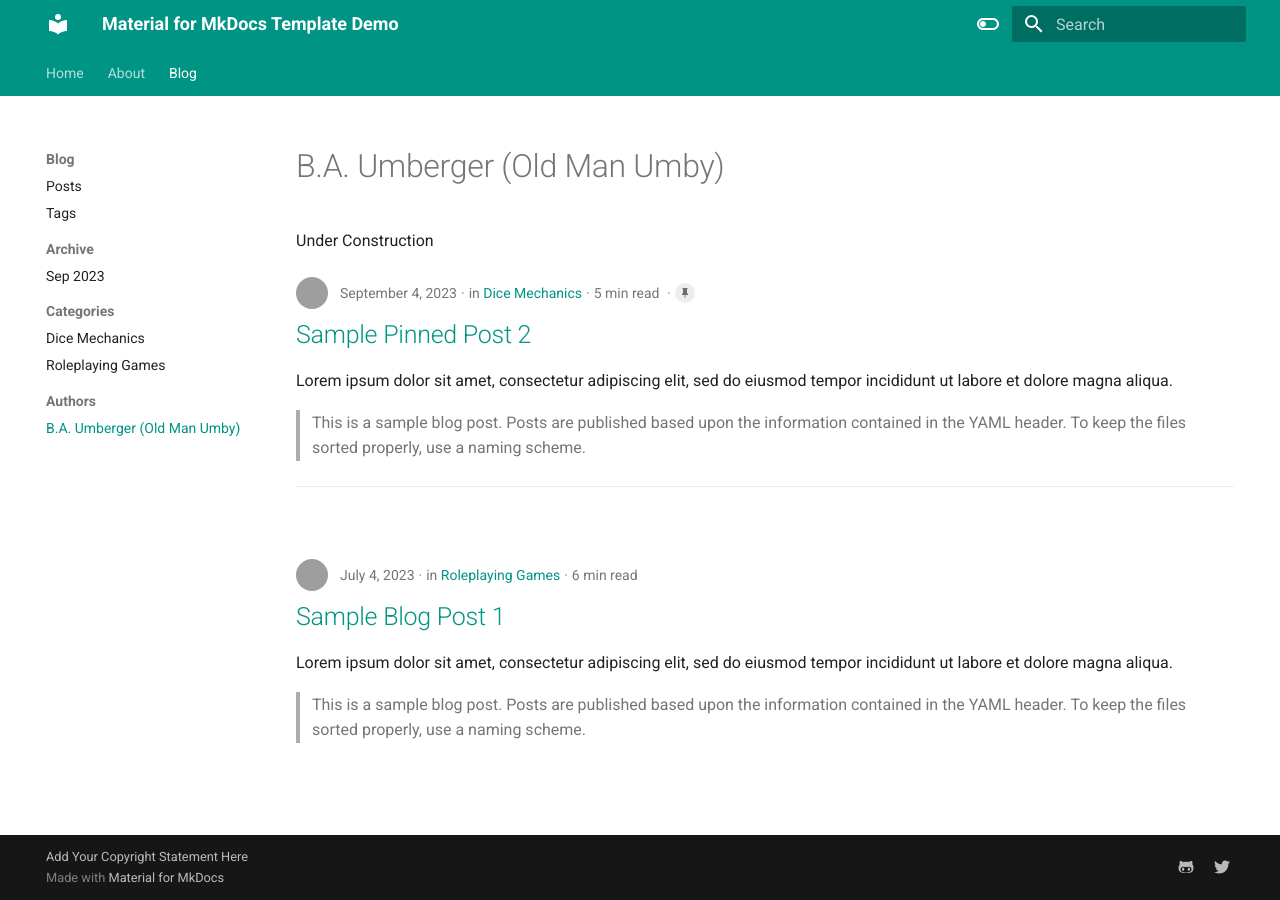
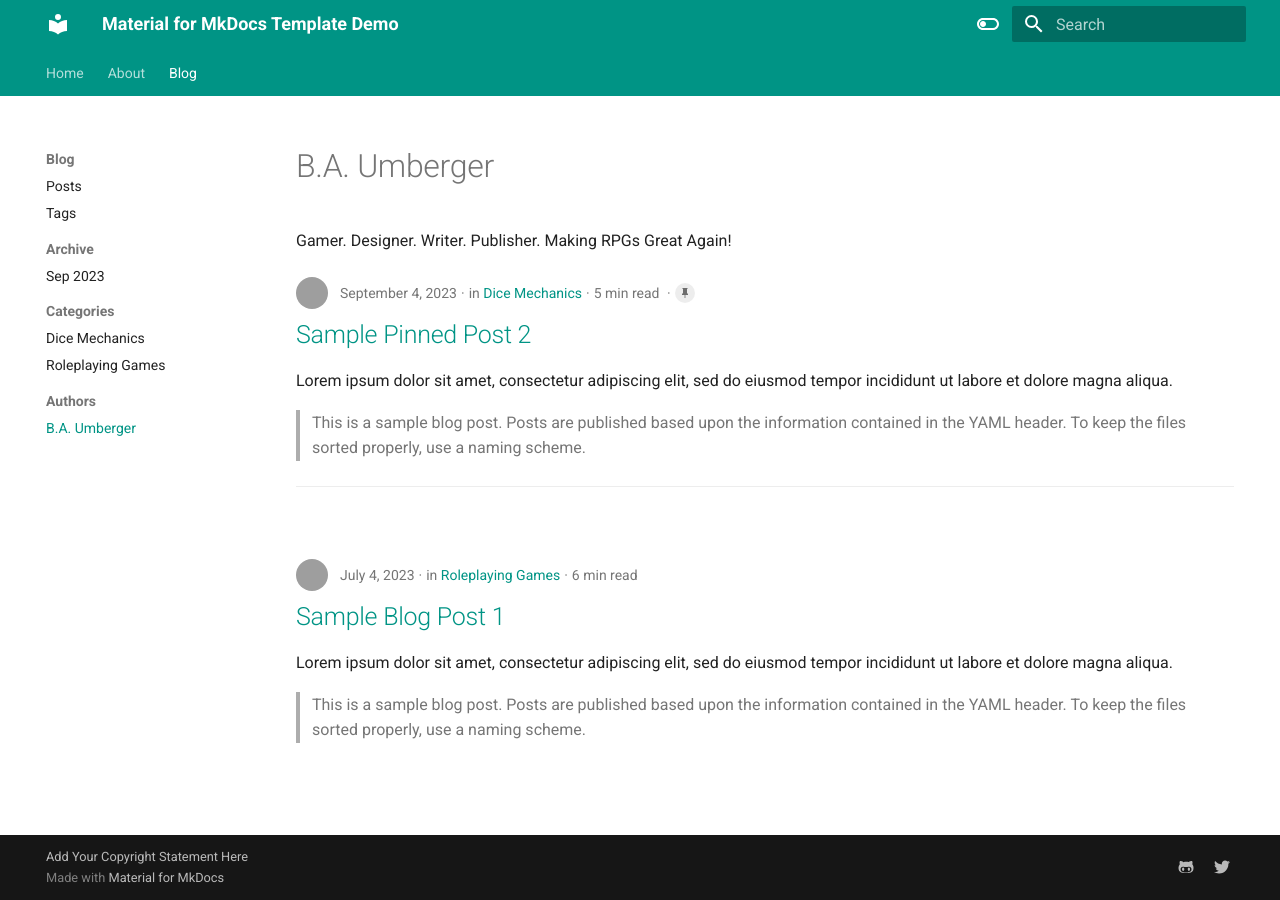
Before and after one commit to OldManUmby/material-for-mkdocs-template, an MkDocs documentation site: the page built from docs/blog/author/oldmanumby.md, in a window 1280 px wide. Built offline with MkDocs 1.6.1 and Material for MkDocs 9.7.7, drawn with Linux system fonts in a browser that asks for light colours; grey boxes are pictures that could not be loaded.

Commit message:
Updated Author

```diff
--- a/docs/blog/author/oldmanumby.md
+++ b/docs/blog/author/oldmanumby.md
@@ -1,3 +1,3 @@
-# B.A. Umberger (Old Man Umby)
+# B.A. Umberger
 
-Under Construction
+Gamer. Designer. Writer. Publisher. Making RPGs Great Again!
```
